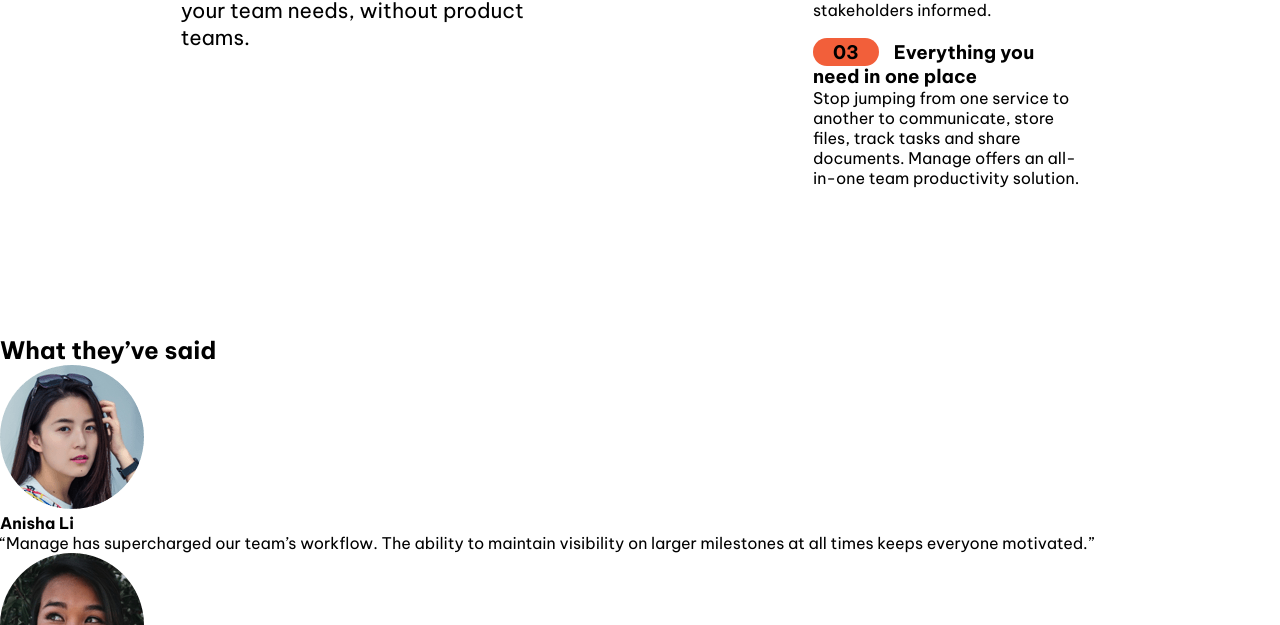
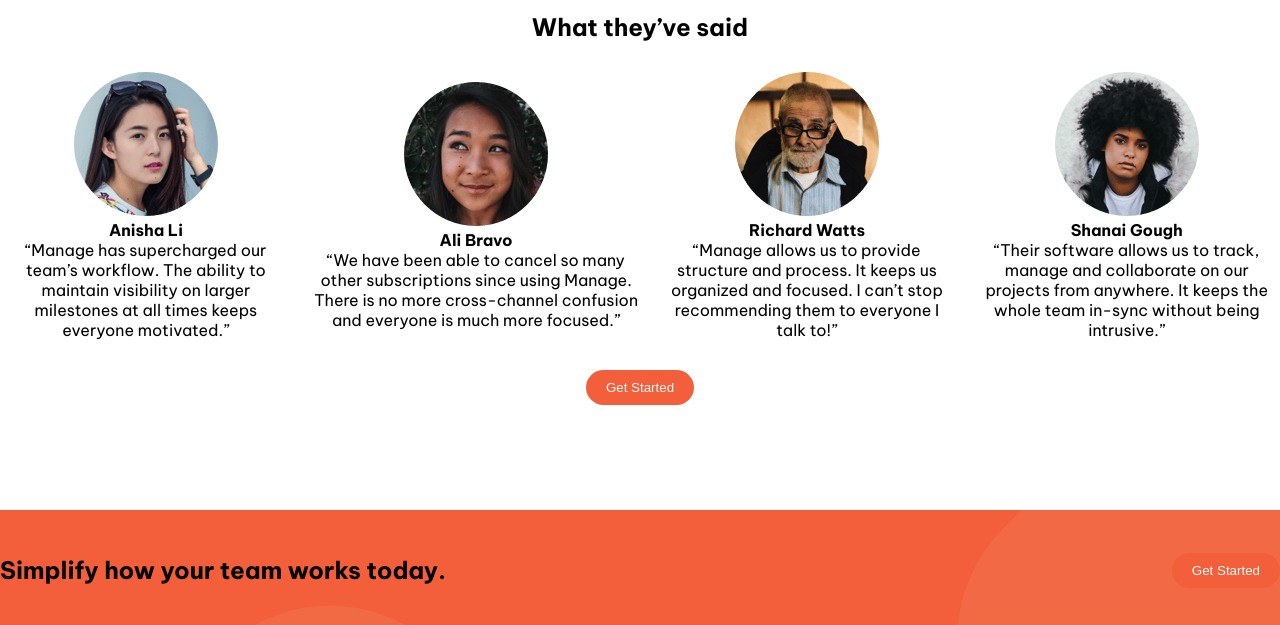
Before and after one commit to ygorhslima/frontend-mentor-exercises-2, a plain HTML site: page manage-landing-page-master/index.html in a window 1280 px wide. Shown: the part 1414-2039 px from the top of the page. Drawn offline with Linux system fonts and the light colour scheme.

Commit message:
terminando a parte do testimonials

```diff
--- a/manage-landing-page-master/index.html
+++ b/manage-landing-page-master/index.html
@@ -88,9 +88,10 @@
 
     <section id="testimonials">
       <h1 class="title">What they’ve said</h1>
+
       <div class="testimonials-list">
-        <div class="testimonials">
-          <div class="avatar">
+        <div class="avatar-container">
+          <div class="avatar-img">
             <img src="images/avatar-anisha.png" alt="avatar-anisha">
           </div>
           <h4>Anisha Li</h4>
@@ -99,8 +100,8 @@
           </p>
         </div>
 
-        <div class="testimonials">
-          <div class="avatar">
+        <div class="avatar-container">
+          <div class="avatar-img">
             <img src="images/avatar-ali.png" alt="avatar-ali">
           </div>
           <h4>Ali Bravo</h4>
@@ -111,8 +112,8 @@
           </p>
         </div>
 
-        <div class="testimonials">
-          <div class="avatar">
+        <div class="avatar-container">
+          <div class="avatar-img">
             <img src="images/avatar-richard.png" alt="avatar-richard">
           </div>
           <h4>Richard Watts</h4>
@@ -122,8 +123,8 @@
           </p>
         </div>
 
-        <div class="testimonials">
-          <div class="avatar">
+        <div class="avatar-container">
+          <div class="avatar-img">
             <img src="images/avatar-shanai.png" alt="avatar-shanai">
           </div>
           <h4>Shanai Gough</h4>
@@ -133,6 +134,7 @@
           </p>
         </div>
       </div>
+
       <button class="btn_get-started btn3">Get Started</button>
     </section>
 
--- a/manage-landing-page-master/style.css
+++ b/manage-landing-page-master/style.css
@@ -80,7 +80,7 @@ main #intro .intro-content p{
 }
 
 main #intro .intro-content .btn2{
-    width: 40%;
+    width: 20%;
     margin: 10px;
 }
 
@@ -122,10 +122,12 @@ main #advantages .advantages-items div{
     margin: 10px;
     width: 70%;
 }
+
 main #advantages .advantages-items div .ad-item{
     margin: 10px;
     width: 100%;
 }
+
 main #advantages .advantages-items div .ad-item h3 .number-item{
     margin-right: 15px;
     border-radius: 20px;
@@ -134,9 +136,35 @@ main #advantages .advantages-items div .ad-item h3 .number-item{
 }
 
 main #testimonials{
+    display: flex;
+    flex-direction: column;
+    align-items: center;
+    justify-content: center;
+}
+
+main #testimonials .testimonials-list {
+    display: flex;
+    width: 100%;
+    margin: 30px;
+    gap: 20px;
+}
+
+main #testimonials .testimonials-list .avatar-container {
+    display: flex;
+    flex-direction: column;
+    align-items: center;
+    justify-content: center;
+    text-align: center;
+}
+
+main .simplify-how{
+    display: flex;
+    justify-content: space-between;
+    align-items: center;
+    background-color: var(--Orange400);
+    background-image: url("images/bg-simplify-section-desktop.svg");
+}
+
+main .simplify-how h1{
 
 }
-
-main #simplify-how{
-
-}
```
